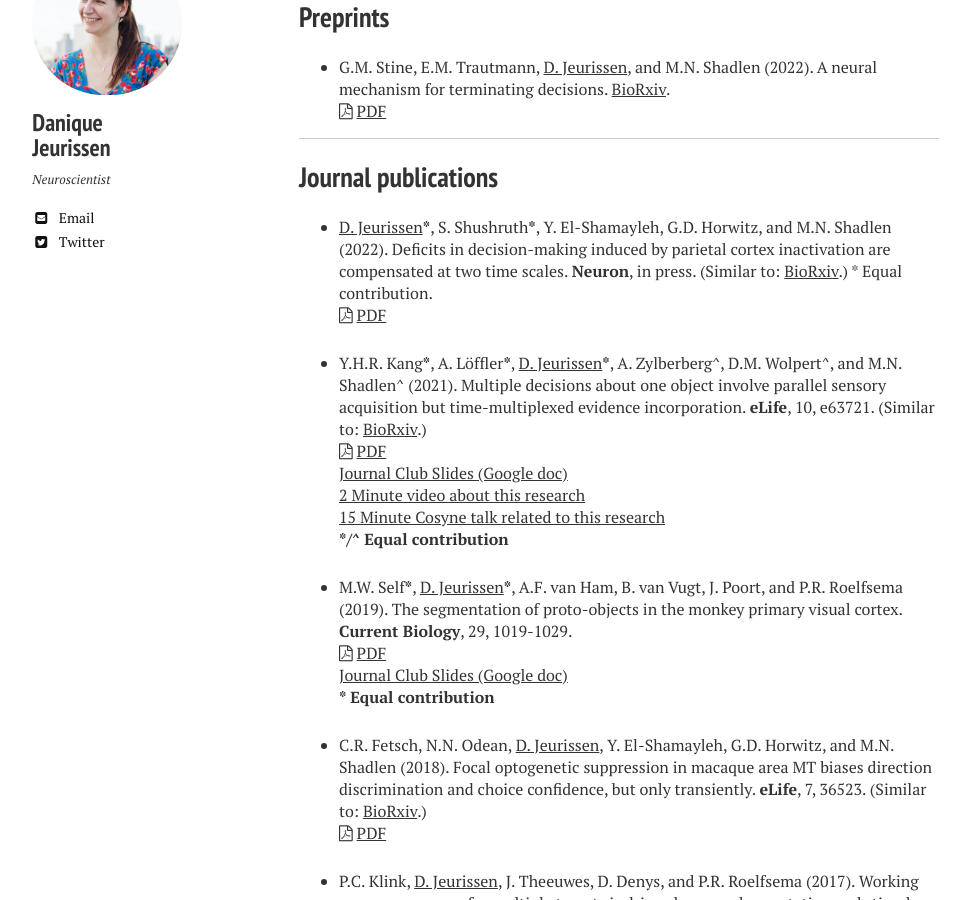
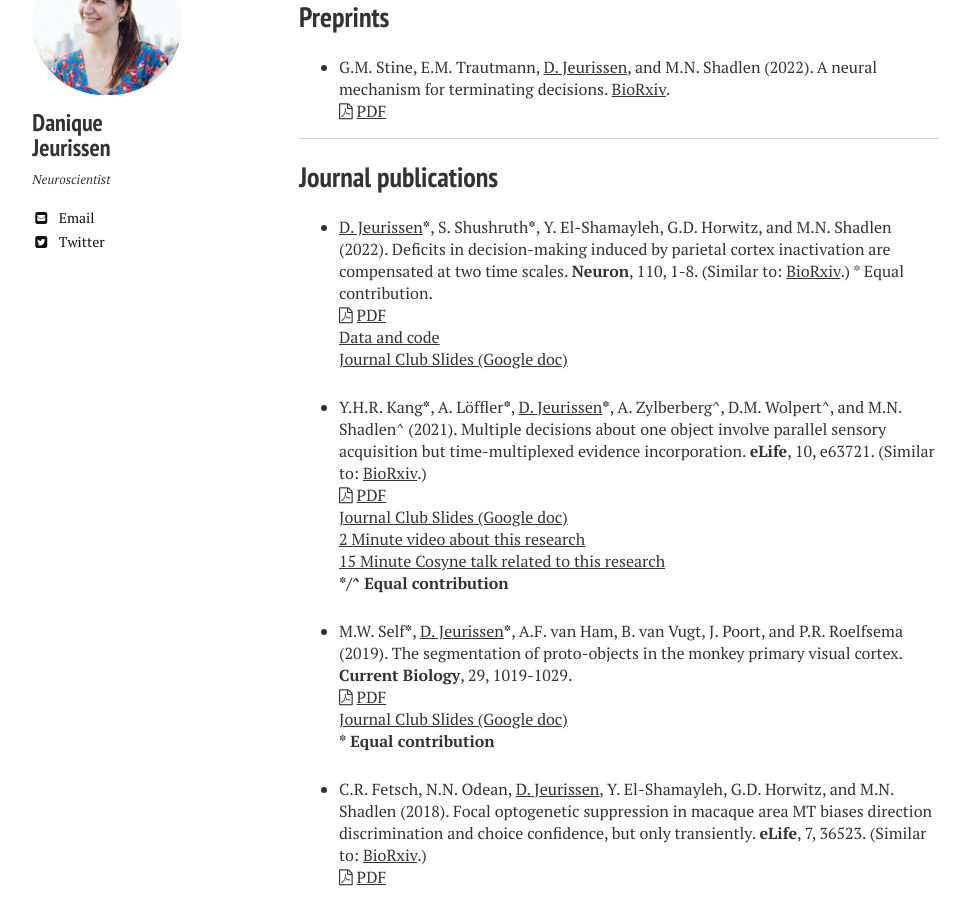
Before and after one commit to DaniqueJeurissen/DaniqueJeurissen.github.io, a Jekyll site: the page built from publications/index.md, in a window 1280 px wide and 900 px high, scrolled down 454 px. Shown: the whole window, without its empty margins (21-991 px from the left). Built offline with Jekyll 4.4.1, drawn with Linux system fonts in a browser that asks for light colours; nearby versions of some CDN libraries.

Commit message:
Add data, code, and JC slides to Neuron pub

```diff
--- a/publications/index.md
+++ b/publications/index.md
@@ -16,8 +16,10 @@ image:
 
 ## Journal publications
 
-* <u>D. Jeurissen</u>**\***, S. Shushruth**\***, Y. El-Shamayleh, G.D. Horwitz, and M.N. Shadlen (2022). Deficits in decision-making induced by parietal cortex inactivation are compensated at two time scales. **Neuron**, in press. (Similar to: [BioRxiv](https://www.biorxiv.org/content/10.1101/2021.09.10.459856v1).) \* Equal contribution.
+* <u>D. Jeurissen</u>**\***, S. Shushruth**\***, Y. El-Shamayleh, G.D. Horwitz, and M.N. Shadlen (2022). Deficits in decision-making induced by parietal cortex inactivation are compensated at two time scales. **Neuron**, 110, 1-8. (Similar to: [BioRxiv](https://www.biorxiv.org/content/10.1101/2021.09.10.459856v1).) \* Equal contribution.
 <br> <i class="fa fa-file-pdf-o"></i> [PDF](https://www.cell.com/neuron/fulltext/S0896-6273(22)00258-6)
+<br> [Data and code](https://github.com/DaniqueJeurissen/Jeurissen_Shushruth_etal_2022_Neuron)
+<br> [Journal Club Slides (Google doc)](https://docs.google.com/presentation/d/1NzBTH811KLKN4W9_oWq8Xpaoa7kRjDnE2J0ttBCNAO0/edit?usp=sharing)
 
 * Y.H.R. Kang**\***, A. L&#246;ffler**\***, <u>D. Jeurissen</u>**\***, A. Zylberberg^, D.M. Wolpert^, and M.N. Shadlen^ (2021). Multiple decisions about one object involve parallel sensory acquisition but time-multiplexed evidence incorporation. **eLife**, 10, e63721. (Similar to: [BioRxiv](https://www.biorxiv.org/content/10.1101/2020.10.15.341008v1).)
 <br> <i class="fa fa-file-pdf-o"></i> [PDF](papers/2021_KangLofflerJeurissen_eLife.pdf)
```
Also changed, not shown: 3 other files.
